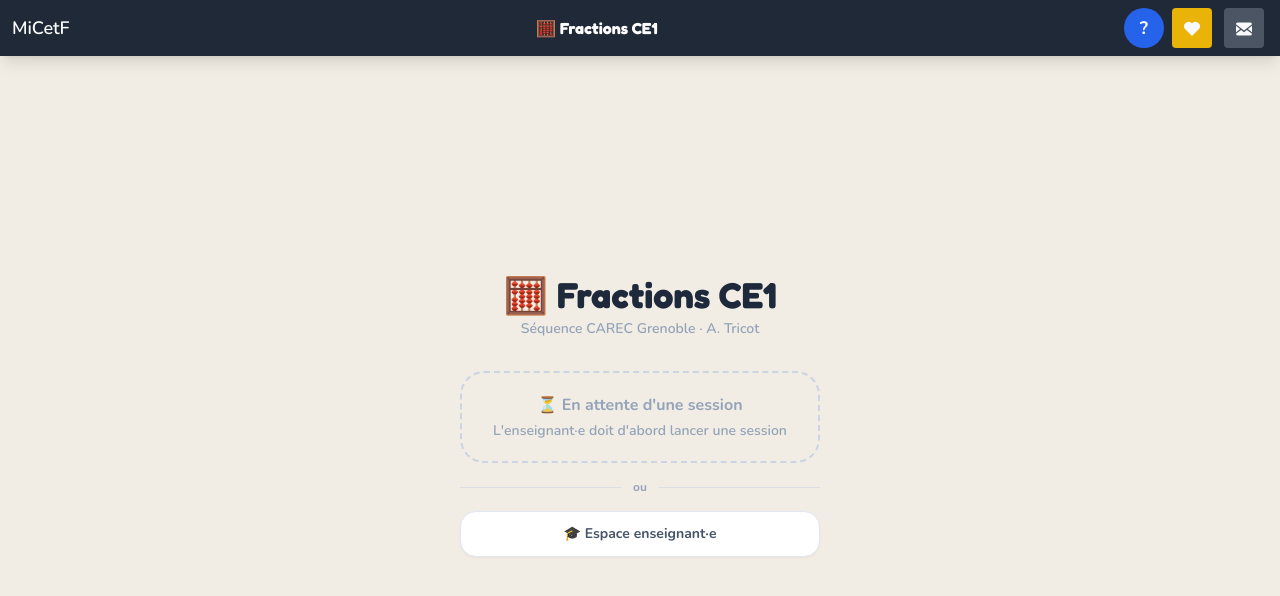
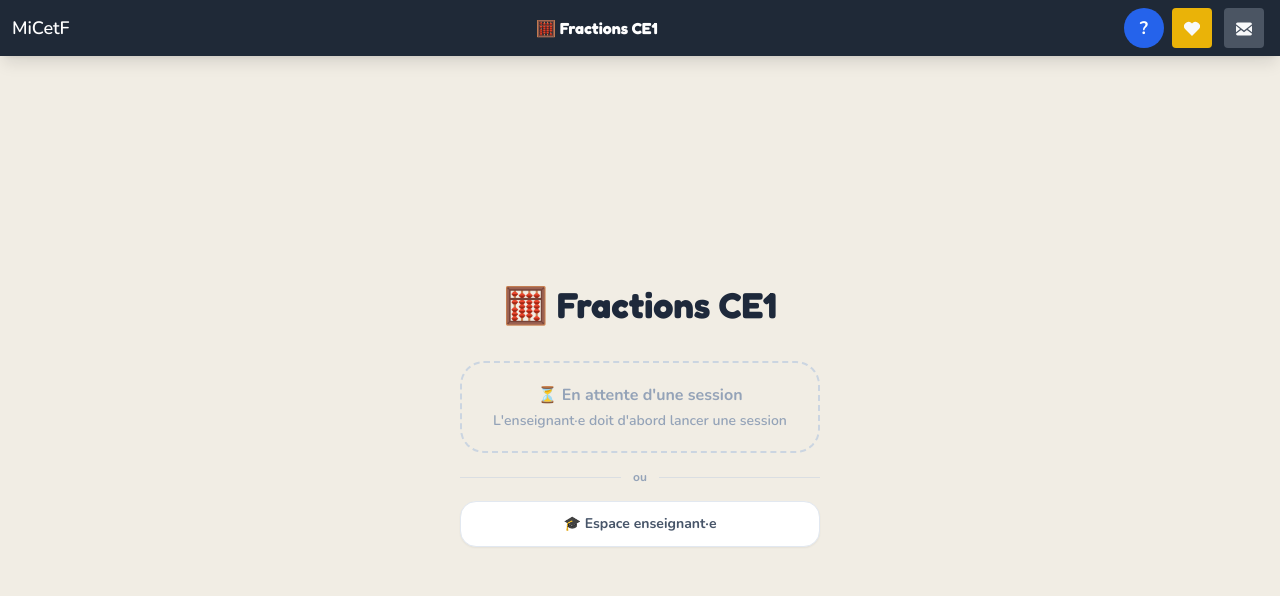
Before and after one commit to micetf/fractions-ce1-u1s6, a React (Vite) app: page / in a window 1280 px wide. Shown: the top 596 px of the page. Built offline with nearby package versions, Linux system fonts and the light colour scheme.

Commit message:
fix(ui): supprimer les références CAREC/Tricot hors HelpModal

```diff
--- a/src/components/VisitorScreen.jsx
+++ b/src/components/VisitorScreen.jsx
@@ -51,9 +51,6 @@ export default function VisitorScreen({
                     >
                         🧮 Fractions CE1
                     </h1>
-                    <p className="text-slate-400 font-semibold text-sm">
-                        Séquence CAREC Grenoble · A.&nbsp;Tricot
-                    </p>
                 </div>
 
                 {/* ── Badge session active ── */}
--- a/src/components/teacher/TeacherHome.jsx
+++ b/src/components/teacher/TeacherHome.jsx
@@ -128,9 +128,6 @@ export default function TeacherHome({
                         >
                             🎓 Espace enseignant·e
                         </h1>
-                        <p className="text-slate-500 text-sm font-semibold mt-0.5">
-                            Fractions CE1 · CAREC Grenoble
-                        </p>
                     </div>
 
                     {/* ── Section 1 : Gestion de la classe ── */}
```
